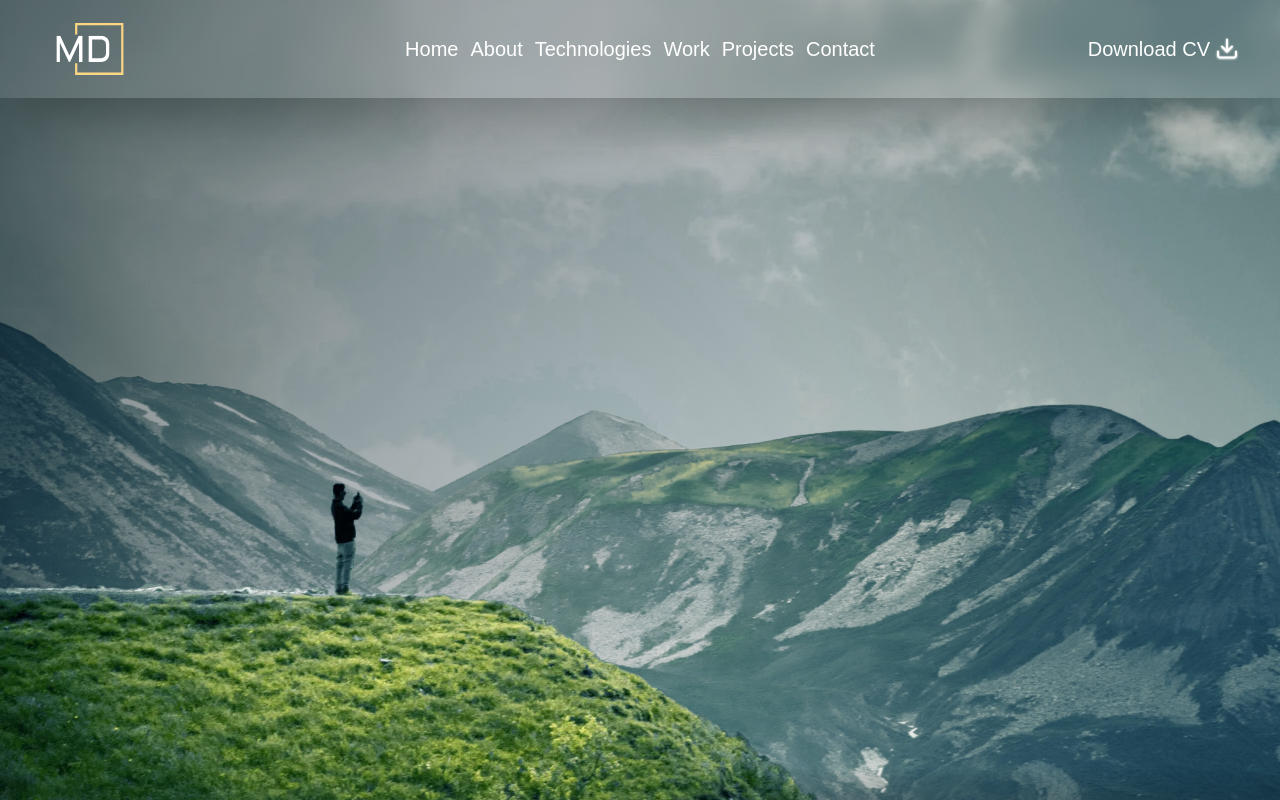
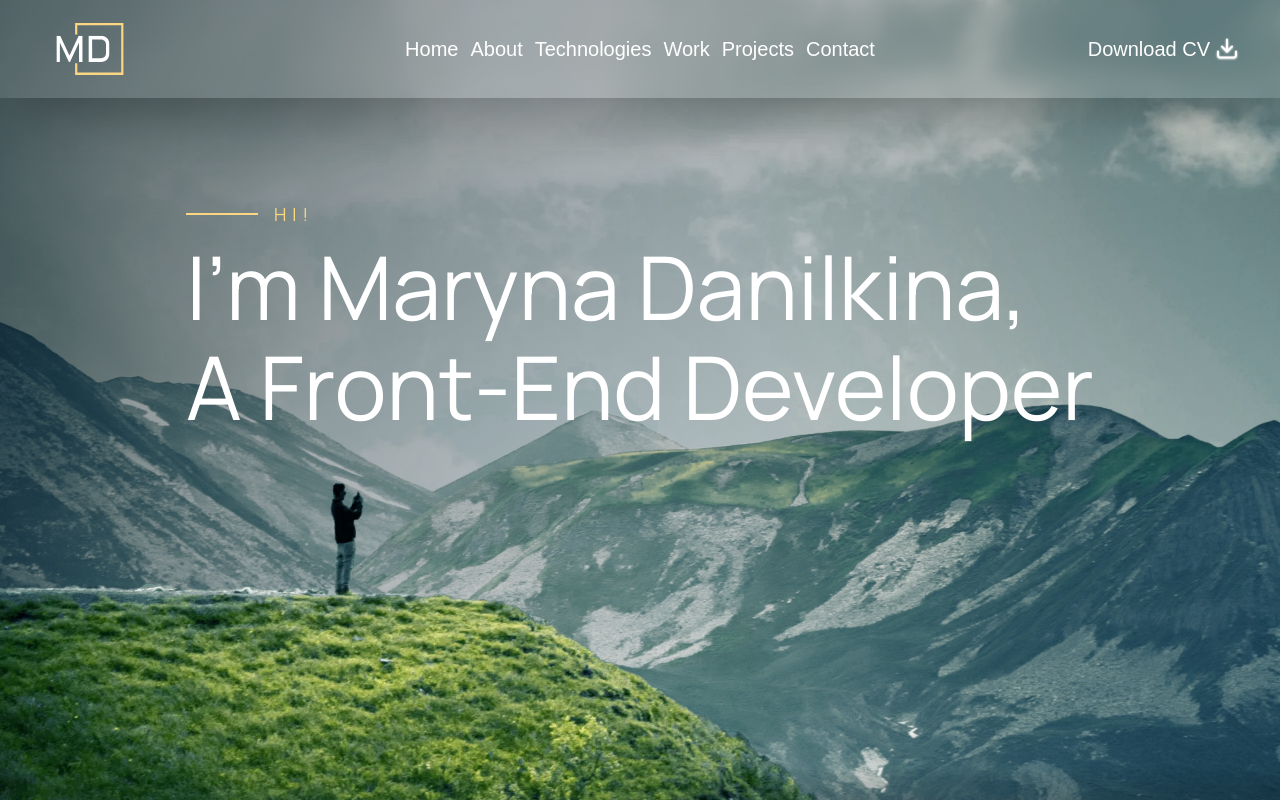
Before and after one commit to MarynaDanilkina/portfolio, a Next.js app: page / in a window 1280 px wide. Shown: the top 800 px of the page. Built offline with nearby package versions, Linux system fonts and the light colour scheme; a web font is replaced by a local one.

Commit message:
feat: add Tagline

```diff
--- /dev/null
+++ b/react/components/Tagline/Tagline.tsx
@@ -0,0 +1,12 @@
+import Typography from "@/react/components/Typography/Typography"
+
+export default function Tagline({ text }: { text: string }) {
+  return (
+    <div className="flex gap-4 items-center">
+      <div className="bg-golden w-[72px] h-[2px]"></div>
+      <Typography tag="p" color="text-golden" type="Info">
+        {text}
+      </Typography>
+    </div>
+  )
+}
--- a/react/widgets/MainBlock/MainBlock.tsx
+++ b/react/widgets/MainBlock/MainBlock.tsx
@@ -1,8 +1,20 @@
+import Tagline from "@/react/components/Tagline/Tagline"
+import Typography from "@/react/components/Typography/Typography"
+
 export default function MainBlock() {
   return (
     <div>
       <div>
         <div className="relative flex flex-col h-dvh">
+          <div className="fixed flex justify-center z-[1] top-[25%] w-full items-center">
+            <div className="flex flex-col gap-2">
+              <Tagline text="Hi!" />
+              <Typography tag="h1" className="max-w-[950px]">
+                I’m Maryna danilkina,
+                <br /> a Front-End Developer
+              </Typography>
+            </div>
+          </div>
           <img
             src="webp/sky.webp"
             alt="sky"
```
